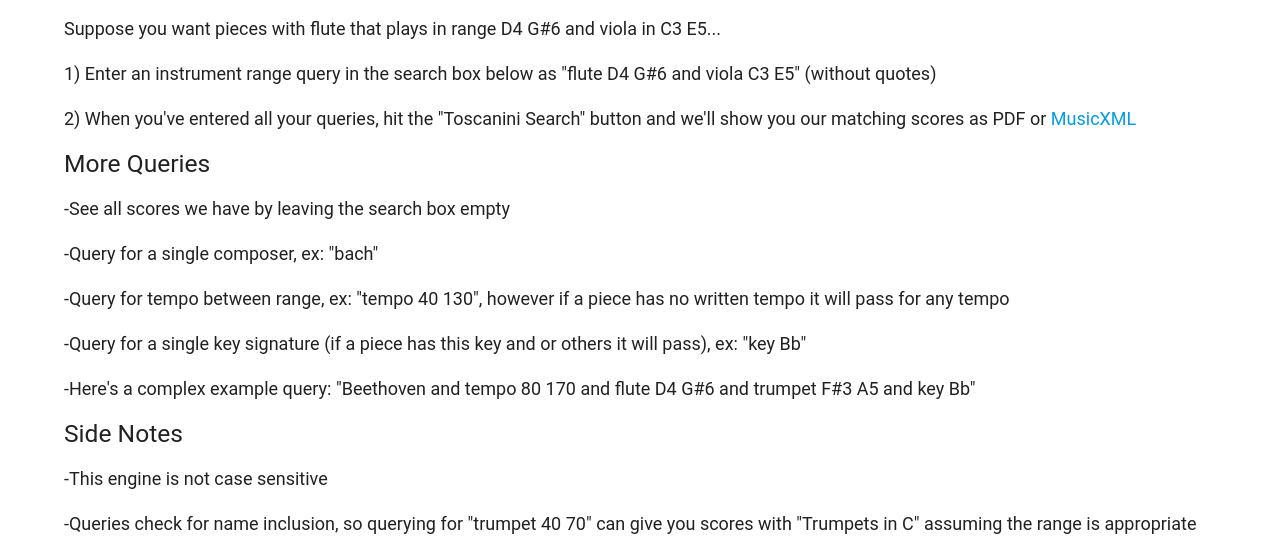
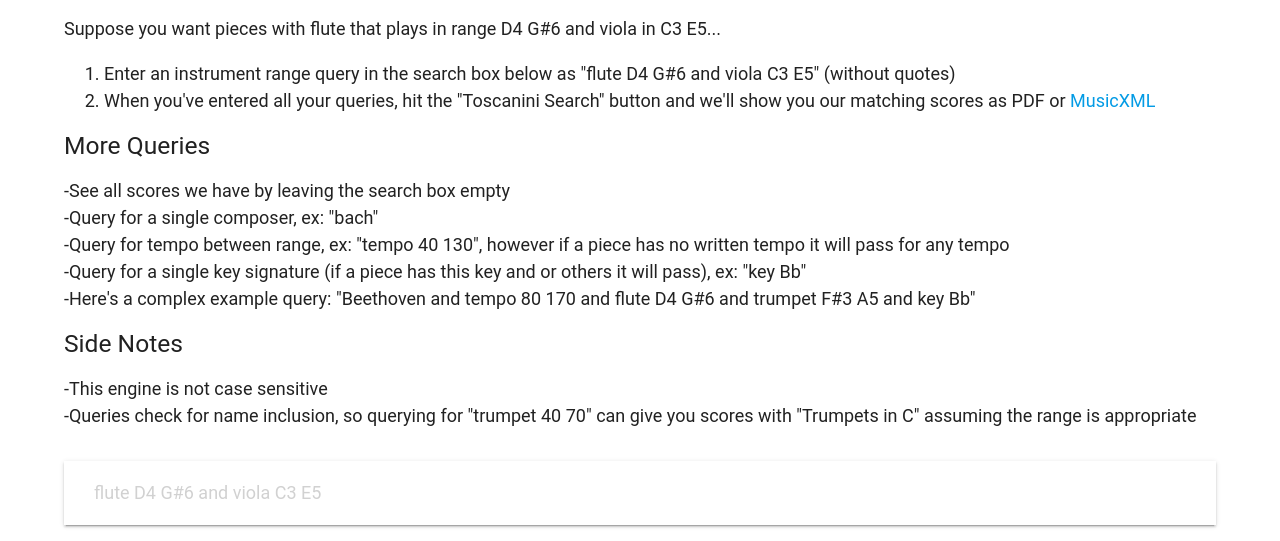
Before and after one commit to MegaArman/ask_toscanini, a website: page index.html in a window 1280 px wide. Shown: the part 232-773 px from the top of the page. Drawn offline with nearby package versions, Linux system fonts and the light colour scheme.

Commit message:
uses lists for instructions

```diff
--- a/index.html
+++ b/index.html
@@ -83,30 +83,34 @@
       alt="Toscanini Search Engine">
 
     <h4>Quickstart:</h4>
-    <p>Suppose you want pieces with flute that plays in range D4 G#6 and viola in C3 E5...</p>
-    <p>1) Enter an instrument range query in the search box below as "flute D4 G#6 and viola C3 E5"
-    (without quotes)</p>
-    <p>2) When you've entered all your queries, hit the "Toscanini Search" button and
-          we'll show you our matching scores as PDF or
-    <a href="https://en.wikipedia.org/wiki/MusicXML" target="_blank"> MusicXML </a>
-    </p>
+<p>Suppose you want pieces with flute that plays in range D4 G#6 and viola in C3 E5...</p>
 
+    <ol>
+      <li>Enter an instrument range query in the search box below as "flute D4 G#6 and viola C3 E5"
+      (without quotes)</li>
+      <li>When you've entered all your queries, hit the "Toscanini Search" button and
+            we'll show you our matching scores as PDF or
+        <a href="https://en.wikipedia.org/wiki/MusicXML" target="_blank"> MusicXML </a>
+      </li>
+    </ol>
     <h5>More Queries</h5>
-    <p>-See all scores we have by leaving the search box empty</p>
-    <p>-Query for a single composer, ex: "bach"</p>
-    <p>-Query for tempo between range, ex: "tempo 40 130", however
-        if a piece has no written tempo it will pass for any tempo</p>
-    <p>-Query for a single key signature (if a piece has this key and or others it will pass),
-        ex: "key Bb"</p>
-    <p>-Here's a complex example query: "Beethoven and tempo 80 170 and
-    flute D4 G#6  and trumpet F#3 A5 and key Bb"</p>
-
+    <ul>
+      <li>-See all scores we have by leaving the search box empty</li>
+      <li>-Query for a single composer, ex: "bach"</li>
+      <li>-Query for tempo between range, ex: "tempo 40 130", however
+          if a piece has no written tempo it will pass for any tempo</li>
+      <li>-Query for a single key signature (if a piece has this key and or others it will pass),
+          ex: "key Bb"</li>
+      <li>-Here's a complex example query: "Beethoven and tempo 80 170 and
+      flute D4 G#6  and trumpet F#3 A5 and key Bb"</li>
+    </ul>
     <h5>Side Notes</h5>
-    <p>-This engine is not case sensitive</p>
-    <p>-Queries check for name inclusion,
-    so querying for "trumpet 40 70" can give you scores with
-    "Trumpets in C" assuming the range is appropriate</p>
-
+    <ul>
+      <li>-This engine is not case sensitive</li>
+      <li>-Queries check for name inclusion,
+      so querying for "trumpet 40 70" can give you scores with
+      "Trumpets in C" assuming the range is appropriate</li>
+    </ul>
     <nav id="nav">
       <div class="nav-wrapper">
         <form onSubmit="return false;">
```
